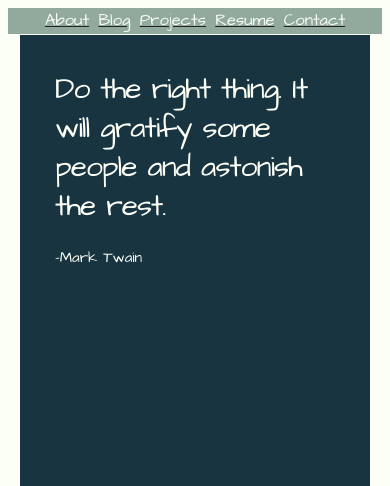
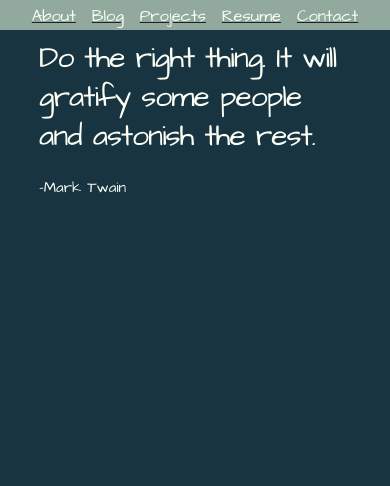
Before and after one commit to supermikol/supermikol.github.io, a plain HTML site: page index.html in a window 390 px wide. Shown: the top 486 px of the page. Drawn offline with nearby package versions, Linux system fonts and the light colour scheme.

Commit message:
complete navbar

```diff
--- a/stylesheets/app.css
+++ b/stylesheets/app.css
@@ -74,15 +74,21 @@ a { text-decoration: none}
 
 @media only screen and (max-width: 600px) {
 
+  .container {
+    padding:0;
+  }
   .main-left {
     width:100%!important;
     padding-right: 10%;
+    margin-top: 0%!important;
   }
 
   .main-right {
     right: 0!important;
     position:absolute;
-    margin-top: 0px!important;
+    padding: 0;
+
+    margin: 0px!important;
     width: 100%!important;
   }
 
@@ -92,13 +98,14 @@ a { text-decoration: none}
     margin: 0px;
     width:100%;
     padding: 0;
+    padding-top: 1%;
     opacity: 1;
   }
 
   .navbox li{
     display:inline!important;
     font-size: 1.1em;
-    padding: .1em;
+    padding: .3em;
     text-decoration: underline;
   }
 }
```
Also changed, not shown: about.html (+1 -0 lines), index.html (+1 -6 lines).
